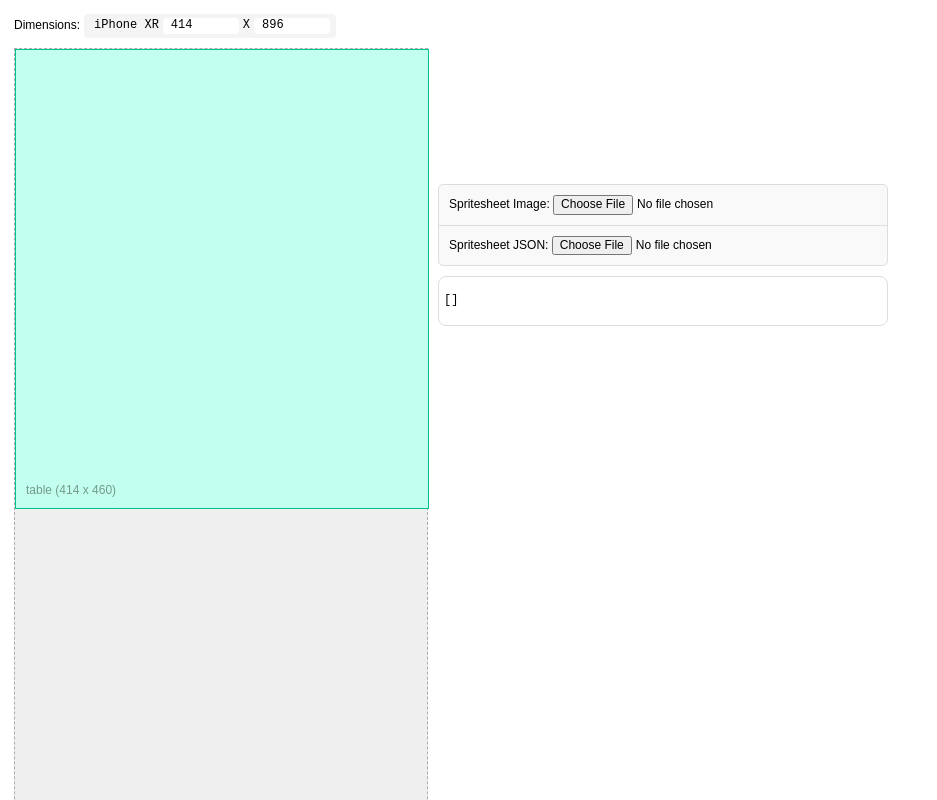
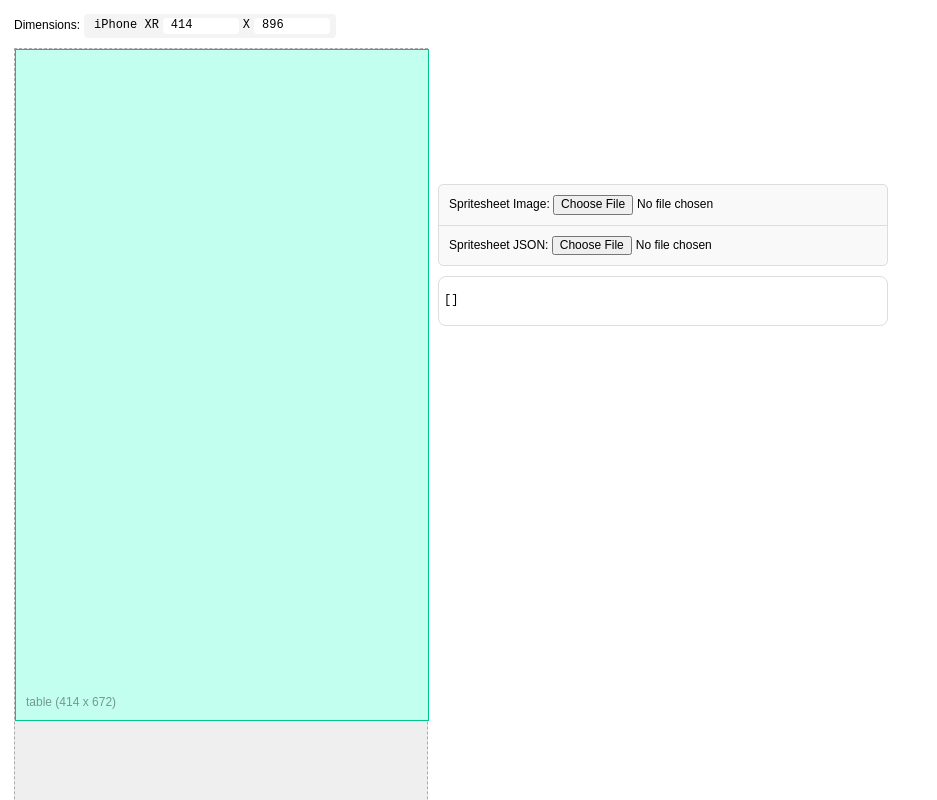
Before and after one commit to obsfx/card-game-editor, a React (Create React App) app: page / in a window 1280 px wide. Shown: the top 800 px of the page, without its empty margins (0-937 px from the left). Built offline with nearby package versions, Linux system fonts and the light colour scheme.

Commit message:
Fix board scaling issues

```diff
--- a/src/components/BoardPreview.tsx
+++ b/src/components/BoardPreview.tsx
@@ -2,19 +2,23 @@ import React from 'react';
 import { css } from '@emotion/css';
 import { useAppContext } from '../contexts/AppContext';
 import Card from './Card';
+import { BOARD_SCALE } from '../contants';
 
 const BoardPreview: React.FC = () => {
-  const { cards, selectedScreenSize, boundWidth, boundHeight } = useAppContext();
+  const { cards, selectedScreenSize } = useAppContext();
+
+  const tableSizeW = selectedScreenSize.width * BOARD_SCALE.width;
+  const tableSizeH = selectedScreenSize.height * BOARD_SCALE.height;
 
   return (
     <div className={boardPreview(selectedScreenSize.width, selectedScreenSize.height)}>
-      <div className={table(boundWidth, boundHeight)}>
+      <div className={table(tableSizeW, tableSizeH)}>
         {cards.map((card) => {
           return <Card key={card.id} card={card} frame={card.frame} />;
         })}
 
         <span className={sizeLabel}>
-          table ({boundWidth} x {boundHeight})
+          table ({tableSizeW} x {tableSizeH})
         </span>
       </div>
       <span className={sizeLabel}>
--- a/src/contants.ts
+++ b/src/contants.ts
@@ -31,5 +31,5 @@ export const TABLE_BOUND_RATIO = {
 
 export const BOARD_SCALE = {
   width: 1,
-  height: 0.7,
+  height: 0.75,
 };
--- a/src/contexts/AppContext.tsx
+++ b/src/contexts/AppContext.tsx
@@ -37,10 +37,12 @@ export const AppContextProvider: React.FC<{ children: React.ReactNode }> = ({ ch
   const [output, setOutput] = useState<TargetCard[]>([]);
 
   const selectedScreenSize = SCREEN_SIZES[1];
-  const { width: boundWidth, height: boundHeight } = calculateCardTableBounds(
-    selectedScreenSize.width,
-    selectedScreenSize.height
-  );
+  const {
+    width: boundWidth,
+    height: boundHeight,
+    leftAbsoluteX,
+    topAbsoluteY,
+  } = calculateCardTableBounds(selectedScreenSize.width, selectedScreenSize.height);
 
   const createCard = (cardValue: number, suitValue: number) => {
     if (!json) {
@@ -90,7 +92,12 @@ export const AppContextProvider: React.FC<{ children: React.ReactNode }> = ({ ch
     for (let i = 0; i < sortedCards.length; i++) {
       const card = sortedCards[i];
 
-      const tablePos = calculateTargetPos(card.x, card.y, boundWidth, boundHeight);
+      const tablePos = calculateTargetPos(
+        card.x - leftAbsoluteX,
+        card.y - topAbsoluteY,
+        boundWidth,
+        boundHeight
+      );
 
       output.push({
         Position: [tablePos.x, tablePos.y],
@@ -101,7 +108,7 @@ export const AppContextProvider: React.FC<{ children: React.ReactNode }> = ({ ch
     }
 
     setOutput(output);
-  }, [cards, selectedScreenSize, boundWidth, boundHeight]);
+  }, [cards, selectedScreenSize, boundWidth, boundHeight, leftAbsoluteX, topAbsoluteY]);
 
   return (
     <AppContext.Provider
--- a/src/utils.ts
+++ b/src/utils.ts
@@ -24,13 +24,17 @@ export const calculateCardTableBounds = (BOARD_W: number, BOARD_H: number) => {
 
   let width = ABSOLUTE_WIDTH;
   let height = ABSOLUTE_WIDTH * TABLE_BOUND_RATIO.LANDSCAPE_ABS_WIDTH;
+  let leftAbsoluteX = 0;
+  let topAbsoluteY = (ABSOLUTE_HEIGHT - height) / 2;
 
   if (height > ABSOLUTE_HEIGHT) {
     height = ABSOLUTE_HEIGHT;
     width = ABSOLUTE_HEIGHT * TABLE_BOUND_RATIO.PORTRAIT_ABS_HEIGHT;
+    leftAbsoluteX = (ABSOLUTE_WIDTH - width) / 2;
+    topAbsoluteY = 0;
   }
 
-  return { width, height };
+  return { width, height, leftAbsoluteX, topAbsoluteY };
 };
 
 export const calculateTargetPos = (x: number, y: number, BOARD_W: number, BOARD_H: number) => {
```
